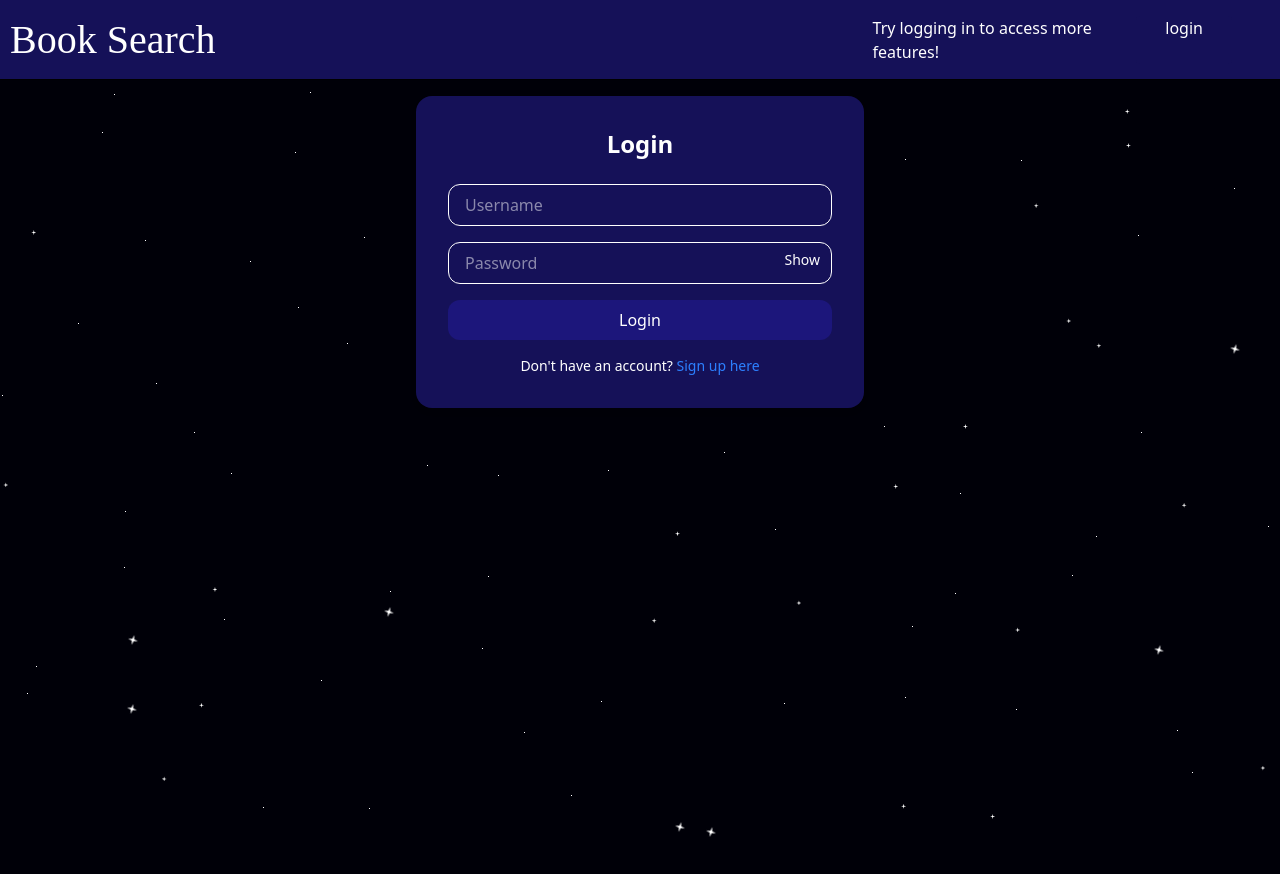
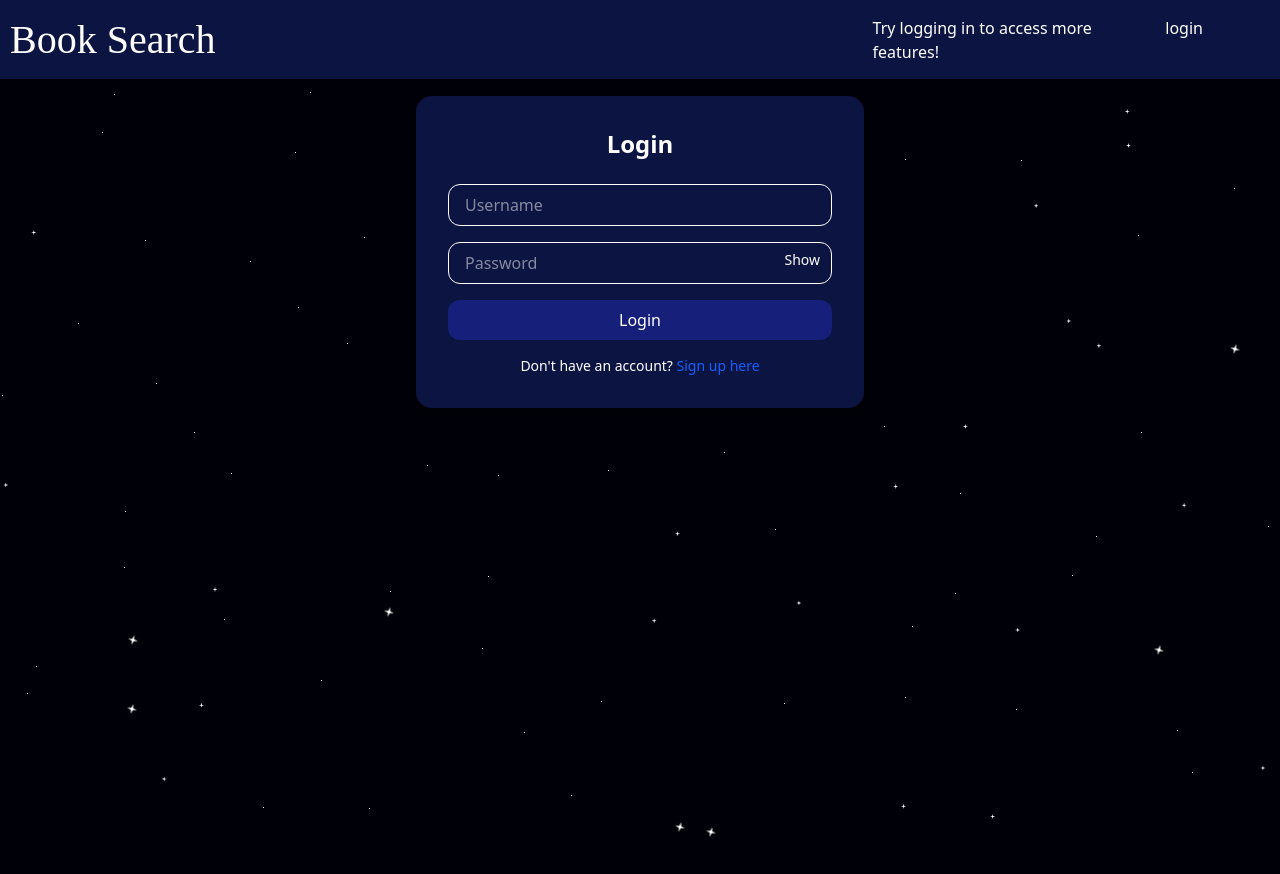
Before and after one commit to SpencerHitchcock05/Book-App, a React app in the folder client/: page /login in a window 1280 px wide. Shown: the top 874 px of the page. Built offline with nearby package versions, Linux system fonts and the light colour scheme; no server answers; the HTML template or start-up script is replaced by a standard one.

Commit message:
some small visual changes

```diff
--- a/client/src/css/App.css
+++ b/client/src/css/App.css
@@ -1,13 +1,15 @@
 @import "tailwindcss";
 
 :root {
-    --light-color: #151158;
+    --light-color: rgb(12, 21, 66);
+    --light-color-transparent: rgba(12, 21, 66, 0.5);
     --dark-color: #000008;
-    --lighter-color: #1c167b;
+    --lighter-color: #16207b;
 }
 
 @theme {
     --color-light-color: var(--light-color);
+    --color-light-color-transparent: var(--light-color-transparent);
     --color-dark-color: var(--dark-color);
     --color-text-color: #ffffff;
     --color-lighter-color: var(--lighter-color)
--- a/client/src/pages/Home.jsx
+++ b/client/src/pages/Home.jsx
@@ -15,7 +15,7 @@ function Home() {
             <Nav/>
             <Background/>
             <div className="home-container flex flex-col justify-around items-center gap-12 mt-24">
-                <Link to="/diviner" className="border border-gray-300 flex justify-center">
+                <Link to="/diviner" className="bg-light-color-transparent border border-gray-300 flex justify-center">
                     <div className="text-white text-3xl px-24 py-6">
                         diviner
                     </div>
--- a/client/src/pages/Login.jsx
+++ b/client/src/pages/Login.jsx
@@ -110,7 +110,7 @@ function Login() {
             )}
             <button
                 type="submit"
-                className="w-full bg-lighter-color text-white py-2 rounded-xl hover:bg-blue-700 transition"
+                className="w-full bg-lighter-color text-white py-2 rounded-xl hover:bg-blue-800 transition"
             >
                 {isLogin ? "Login" : "Sign Up"}
             </button>
@@ -120,7 +120,7 @@ function Login() {
             {isLogin ? "Don't have an account?" : "Already have an account?"}{" "}
             <button
                 onClick={toggleMode}
-                className="text-blue-500 hover:underline"
+                className="text-blue-600 hover:underline"
             >
                 {isLogin ? "Sign up here" : "Log in here"}
             </button>
```
